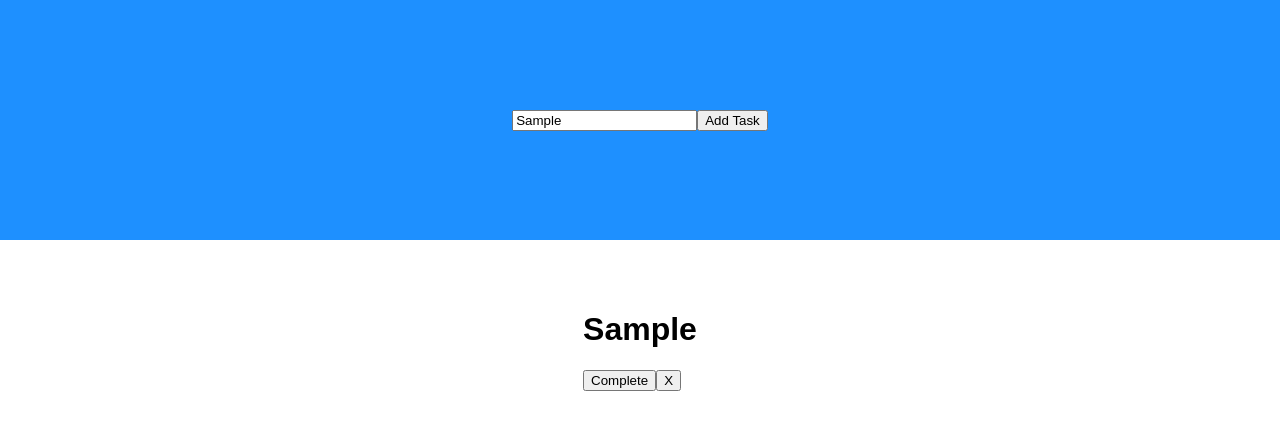
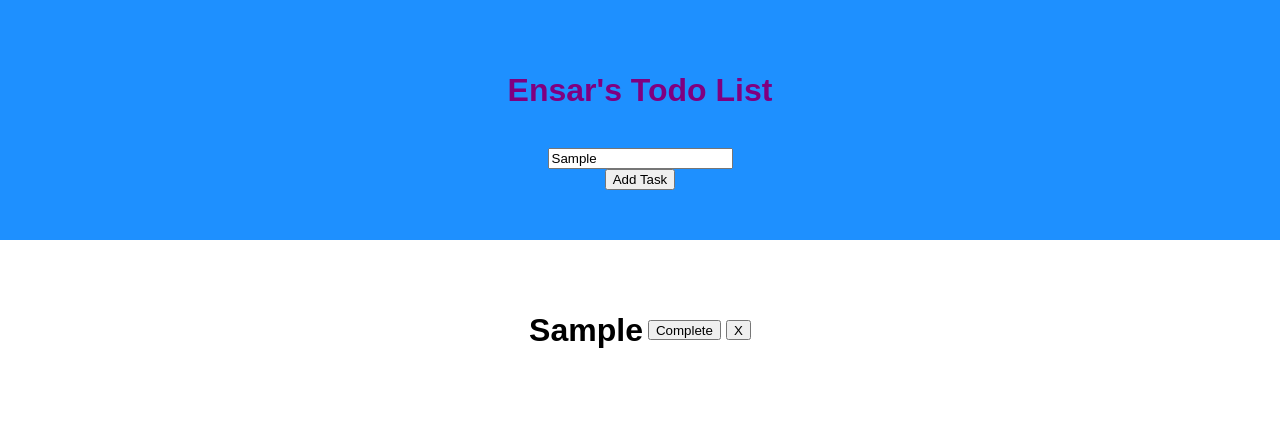
Before and after one commit to EnsarSen/React, a React (Create React App) app: page / in a window 1280 px wide. Both pictures are taken after typing "Sample" into the empty fields and a click on the button "Add Task". Shown: the top 430 px of the page. Built offline with nearby package versions, Linux system fonts and the light colour scheme.

Commit message:
Ensar's Todo List made by Ensar

```diff
--- a/src/App.css
+++ b/src/App.css
@@ -16,6 +16,7 @@ body {
   background-color: dodgerblue;
   width: 100%;
   display: flex;
+  flex-direction: column;
   justify-content: center;
   align-items: center;
 }
--- a/src/App.js
+++ b/src/App.js
@@ -1,11 +1,11 @@
-import './App.css';
-import { useState } from 'react'
-import {Task} from './Task'
+import "./App.css";
+import { useState } from "react";
+import { Task } from "./Task";
 function App() {
-   const [todoList,setTodoList] = useState([]);
-   const [newTask,setNewTask] = useState("");
+  const [todoList, setTodoList] = useState([]);
+  const [newTask, setNewTask] = useState("");
 
-  const handleChange = (event)=>{
+  const handleChange = (event) => {
     setNewTask(event.target.value);
   };
 
@@ -13,37 +13,47 @@ function App() {
     const task = {
       id: todoList.length === 0 ? 1 : todoList[todoList.length - 1].id + 1,
       taskName: newTask,
-         completed: false
-      }
+      completed: false,
+    };
     setTodoList([...todoList, task]);
   };
 
-  const deleteTask =(id) => {
-      setTodoList(todoList.filter((task) => task.id !== id))
+  const deleteTask = (id) => {
+    setTodoList(todoList.filter((task) => task.id !== id));
   };
 
   const isCompleted = (id) => {
-    setTodoList(todoList.map((task) =>
-        task.id !== id ? {...task, completed: false } : {...task, completed: true}
-    ))
-}
-  return(
+    setTodoList(
+      todoList.map((task) =>
+        task.id === id
+          ? { ...task, completed: true }
+          : task,
+      ),
+    );
+  };
+
+  return (
     <div className="App">
+      <div className="addTask">
+        <h1 style={{color: "purple"}}>Ensar's Todo List</h1>
+          <br />
 
-  <div className ="addTask">
         <input onChange={handleChange} />
-   <button onClick={addTask}>Add Task</button>
+        <button onClick={addTask}> Add Task</button>
       </div>
 
       <div className="list">
-      {todoList.map((task) => {
-         return <Task taskName ={task.taskName} id = {task.id} deleteTask={deleteTask} isCompleted={isCompleted} completed={task.completed}/>
-      })}
+        {todoList.map((task) => (
+          <Task
+            taskName={task.taskName}
+            deleteTask={deleteTask}
+            completed={task.completed}
+            id={task.id}
+            isCompleted={isCompleted}
+          />
+        ))}
       </div>
-
     </div>
   );
 }
-
-
 export default App;
--- a/src/Task.js
+++ b/src/Task.js
@@ -1,7 +1,12 @@
-export const Task = (props) =>{
-    return <div style={{backgroundColor: props.completed ? "green" : "white"}}>
-            <h1>{props.taskName}</h1>
-            <button onClick={() => props.isCompleted(props.id)}>Complete</button>
-            <button onClick={() => props.deleteTask(props.id)}>X</button>
-            </div>
-}
+export const Task = (props) => {
+  return (
+    <div
+      className="task"
+      style={{ backgroundColor: props.completed ? "green" : "white" }}
+    >
+      <h1>{props.taskName}</h1>
+      <button onClick={() => props.isCompleted(props.id)}> Complete </button>
+      <button onClick={() => props.deleteTask(props.id)}> X </button>
+    </div>
+  );
+};
```
Lines whose indentation alone changed are shown as unchanged.
